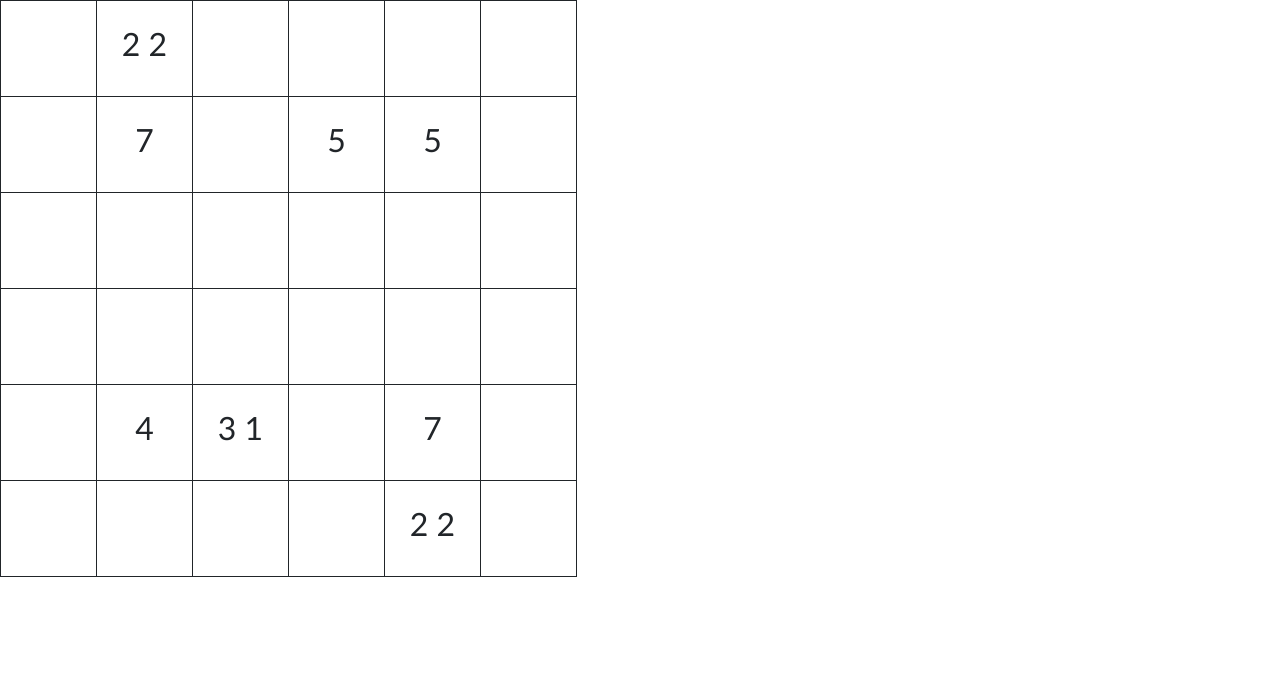
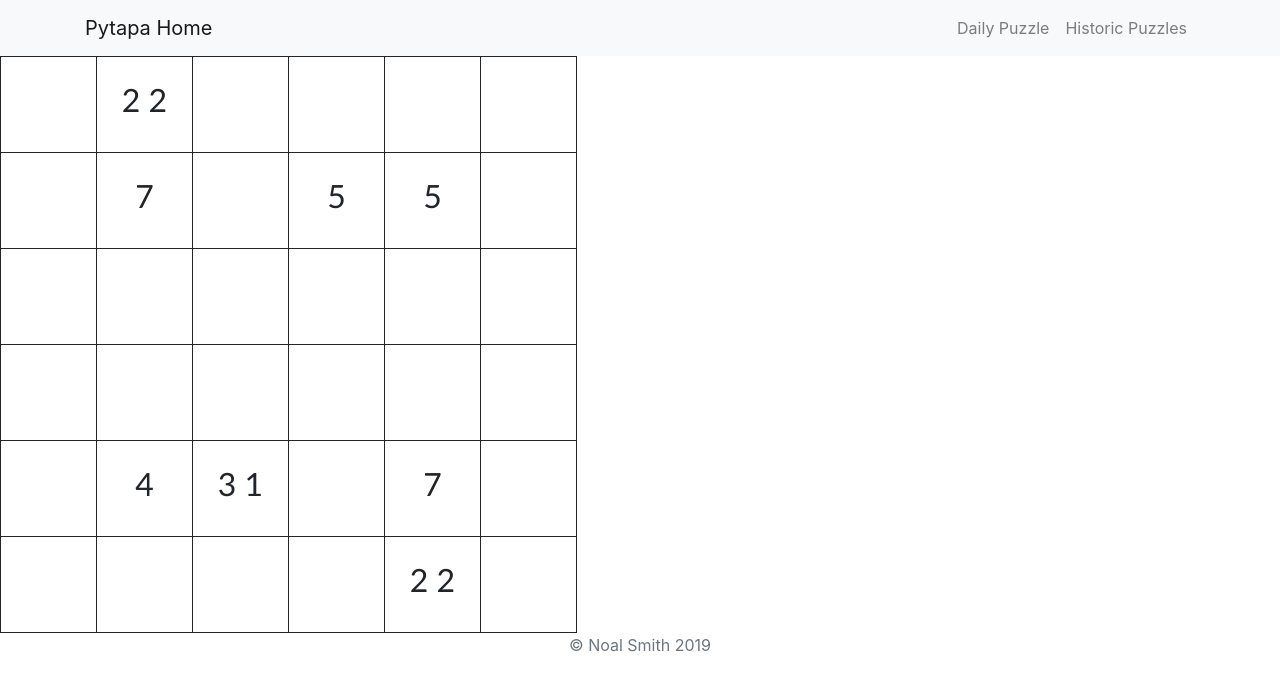
Before and after one commit to NoalS2/pytapaweb, a Django app: page /tapa/ in a window 1280 px wide. Shown: the top 691 px of the page. Run offline with Django 3.2, Linux system fonts and the light colour scheme; some libraries are stand-ins or nearby versions.

Commit message:
added a base.html with toolbar.

```diff
--- a/pytapaweb/settings.py
+++ b/pytapaweb/settings.py
@@ -55,7 +55,7 @@ ROOT_URLCONF = 'pytapaweb.urls'
 TEMPLATES = [
     {
         'BACKEND': 'django.template.backends.django.DjangoTemplates',
-        'DIRS': [],
+        'DIRS': ['pytapaweb/templates'],
         'APP_DIRS': True,
         'OPTIONS': {
             'context_processors': [
--- /dev/null
+++ b/pytapaweb/templates/base.html
@@ -0,0 +1,86 @@
+
+<!doctype html>
+<html lang="en">
+
+  <head>
+    {% load static %}
+    <meta charset="utf-8">
+    <meta name="viewport" content="width=device-width, initial-scale=1, shrink-to-fit=no">
+    <meta name="description" content="">
+    <meta name="author" content="Mark Otto, Jacob Thornton, and Bootstrap contributors">
+    <meta name="generator" content="Jekyll v3.8.6">
+    <title>Pytapa</title>
+
+    <link rel="canonical" href="https://getbootstrap.com/docs/4.4/examples/album/">
+
+    <!-- Bootstrap core CSS -->
+<link rel="stylesheet" href="https://stackpath.bootstrapcdn.com/bootstrap/4.4.1/css/bootstrap.min.css" integrity="sha384-Vkoo8x4CGsO3+Hhxv8T/Q5PaXtkKtu6ug5TOeNV6gBiFeWPGFN9MuhOf23Q9Ifjh" crossorigin="anonymous">
+
+    <!-- Favicons -->
+<link rel="apple-touch-icon" href="/docs/4.4/assets/img/favicons/apple-touch-icon.png" sizes="180x180">
+<link rel="icon" href="/docs/4.4/assets/img/favicons/favicon-32x32.png" sizes="32x32" type="image/png">
+<link rel="icon" href="/docs/4.4/assets/img/favicons/favicon-16x16.png" sizes="16x16" type="image/png">
+<link rel="manifest" href="/docs/4.4/assets/img/favicons/manifest.json">
+<link rel="mask-icon" href="/docs/4.4/assets/img/favicons/safari-pinned-tab.svg" color="#563d7c">
+<link rel="icon" href="/docs/4.4/assets/img/favicons/favicon.ico">
+<meta name="msapplication-config" content="/docs/4.4/assets/img/favicons/browserconfig.xml">
+<meta name="theme-color" content="#563d7c">
+
+
+    <style>
+      .bd-placeholder-img {
+        font-size: 1.125rem;
+        text-anchor: middle;
+        -webkit-user-select: none;
+        -moz-user-select: none;
+        -ms-user-select: none;
+        user-select: none;
+      }
+
+      @media (min-width: 768px) {
+        .bd-placeholder-img-lg {
+          font-size: 3.5rem;
+        }
+      }
+    </style>
+    <!-- Custom styles for this template -->
+    <link href="album.css" rel="stylesheet">
+  </head>
+  <body>
+    <header>
+        <nav class="navbar navbar-expand-lg navbar-light bg-light">
+            <div class="container">
+            <a class="navbar-brand" href="{% url 'home' %}">Pytapa Home</a>
+            <button class="navbar-toggler" type="button" data-toggle="collapse" data-target="#navbarNavAltMarkup" aria-controls="navbarNavAltMarkup" aria-expanded="false" aria-label="Toggle navigation">
+              <span class="navbar-toggler-icon"></span>
+            </button>
+            <div class="collapse navbar-collapse" id="navbarNavAltMarkup">
+              <div class="navbar-nav ml-auto">
+                  <a class="nav-item nav-link" href="{% url 'tapa' %}">Daily Puzzle</a>
+                  <a class="nav-item nav-link" href="#">Historic Puzzles</a>
+              </div>
+            </div>
+            </div>
+        </nav>
+
+</header>
+
+<div class="container">
+
+    {% block content %}
+
+
+
+    {% endblock %}
+
+</div>
+
+<footer class="text-muted">
+  <div class="container text-center">
+    <p>© Noal Smith {% now "Y" %}</p>
+    </div>
+</footer>
+<script src="https://code.jquery.com/jquery-3.4.1.slim.min.js" integrity="sha384-J6qa4849blE2+poT4WnyKhv5vZF5SrPo0iEjwBvKU7imGFAV0wwj1yYfoRSJoZ+n" crossorigin="anonymous"></script>
+<script src="https://cdn.jsdelivr.net/npm/popper.js@1.16.0/dist/umd/popper.min.js" integrity="sha384-Q6E9RHvbIyZFJoft+2mJbHaEWldlvI9IOYy5n3zV9zzTtmI3UksdQRVvoxMfooAo" crossorigin="anonymous"></script>
+<script src="https://stackpath.bootstrapcdn.com/bootstrap/4.4.1/js/bootstrap.min.js" integrity="sha384-wfSDF2E50Y2D1uUdj0O3uMBJnjuUD4Ih7YwaYd1iqfktj0Uod8GCExl3Og8ifwB6" crossorigin="anonymous"></script>
+</html>
--- a/tapa/templates/tapa/home.html
+++ b/tapa/templates/tapa/home.html
@@ -1 +1,7 @@
+{% extends 'base.html' %}
+
+{% block content %}
+
 home
+
+{% endblock %}
--- a/tapa/templates/tapa/tapa.html
+++ b/tapa/templates/tapa/tapa.html
@@ -1,27 +1,18 @@
-<!doctype html>
-<html lang="en">
-  <head>
-    <!-- Required meta tags -->
-    {% load static %}
-    <meta charset="utf-8">
-    <meta name="viewport" content="width=device-width, initial-scale=1, shrink-to-fit=no">
+{% extends 'base.html' %}
 
-    <!-- Bootstrap CSS -->
-    <link rel="stylesheet" href="https://stackpath.bootstrapcdn.com/bootstrap/4.4.1/css/bootstrap.min.css" integrity="sha384-Vkoo8x4CGsO3+Hhxv8T/Q5PaXtkKtu6ug5TOeNV6gBiFeWPGFN9MuhOf23Q9Ifjh" crossorigin="anonymous">
+{% block content %}
 
-    <title>PyTapa</title>
-  </head>
+{% load static %}
+
+<div class="d-flex justify-content-center"></div>
   <body id="body">
     <style>
-        table { border-collapse: collapse; font-family: Calibri, sans-serif; }
-        td { border: solid thin; height: 6em; width: 6em; text-align: center; padding: 0; background-color: white}
-        </style>
+      table { border-collapse: collapse; font-family: Calibri, sans-serif; }
+      td { border: solid thin; height: 6em; width: 6em; text-align: center; padding: 0; background-color: white}
+      </style>
+      <script src="https://code.jquery.com/jquery-3.4.1.slim.min.js" integrity="sha384-J6qa4849blE2+poT4WnyKhv5vZF5SrPo0iEjwBvKU7imGFAV0wwj1yYfoRSJoZ+n" crossorigin="anonymous"></script>
+      <script src="{% static 'tapa.js' %}"></script>
+  </body>
+</div>
 
-    <!-- Optional JavaScript -->
-    <!-- jQuery first, then Popper.js, then Bootstrap JS -->
-    <script src="https://code.jquery.com/jquery-3.4.1.slim.min.js" integrity="sha384-J6qa4849blE2+poT4WnyKhv5vZF5SrPo0iEjwBvKU7imGFAV0wwj1yYfoRSJoZ+n" crossorigin="anonymous"></script>
-    <script src="{% static 'tapa.js' %}"></script>
-    <script src="https://cdn.jsdelivr.net/npm/popper.js@1.16.0/dist/umd/popper.min.js" integrity="sha384-Q6E9RHvbIyZFJoft+2mJbHaEWldlvI9IOYy5n3zV9zzTtmI3UksdQRVvoxMfooAo" crossorigin="anonymous"></script>
-    <script src="https://stackpath.bootstrapcdn.com/bootstrap/4.4.1/js/bootstrap.min.js" integrity="sha384-wfSDF2E50Y2D1uUdj0O3uMBJnjuUD4Ih7YwaYd1iqfktj0Uod8GCExl3Og8ifwB6" crossorigin="anonymous"></script>
-  </body>
-</html>
+{% endblock %}
```
